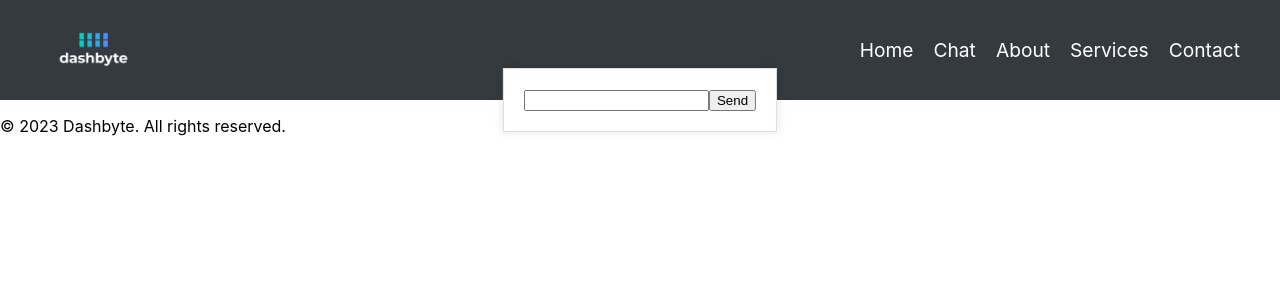
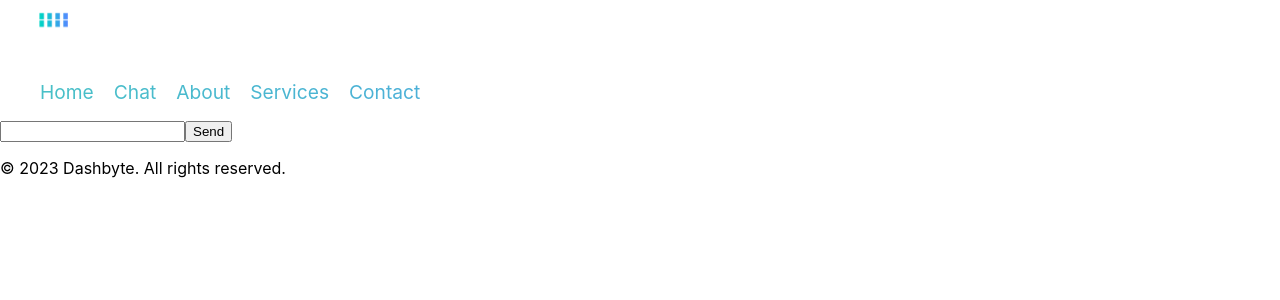
Before and after one commit to DarenShamoun/dashbyte, a React (Create React App) app: page / in a window 1280 px wide. Shown: the top 300 px of the page. Built offline with nearby package versions, Linux system fonts and the light colour scheme.

Commit message:
Visual updates

```diff
--- a/src/HeroSection.css
+++ /dev/null
@@ -1,15 +0,0 @@
-.hero-section {
-    position: relative;
-    /* Add more styles for your hero section */
-  }
-
-  .chatbot {
-    position: absolute;
-    top: 50%;
-    left: 50%;
-    transform: translate(-50%, -50%);
-    background-color: white;
-    border: 1px solid #ddd;
-    padding: 20px;
-    box-shadow: 0 0 10px rgba(0, 0, 0, 0.1);
-  }
--- a/src/HeroSection.js
+++ b/src/HeroSection.js
@@ -1,6 +1,6 @@
 import React from 'react';
 import ChatInterface from './ChatInterface'; // Import the chat interface component
-import styles from './HeroSection.css';
+import styles from './HeroSection.module.css';
 
 const HeroSection = () => {
   return (
--- /dev/null
+++ b/src/HeroSection.module.css
@@ -0,0 +1,16 @@
+.hero-section {
+  background-color: #000000;
+  color: #ffffff;
+  position: relative;
+}
+
+.chatbot {
+  position: absolute;
+  top: 50%;
+  left: 50%;
+  transform: translate(-50%, -50%);
+  background-color: white;
+  border: 1px solid #ddd;
+  padding: 20px;
+  box-shadow: 0 0 10px rgba(0, 0, 0, 0.1);
+}
--- a/src/Navbar.module.css
+++ b/src/Navbar.module.css
@@ -1,9 +1,11 @@
+/* Navbar */
 .navbar {
-  background-color: #343a40;
-  padding: 20px 40px;
-  display: flex;
-  justify-content: space-between;
-  align-items: center;
+  background-color: #000000;
+  color: #48C2C5;
+  /* Add gradient effect to the text */
+  background: linear-gradient(to right, #48C2C5, #548BFE);
+  -webkit-background-clip: text;
+  -webkit-text-fill-color: transparent;
 }
 
 .logo {
```
Also changed, not shown: src/ChatInterface.module.css (added, +8 -0 lines), src/Footer.module.css (added, +8 -0 lines), public/logo192.png (deleted), public/logo512.png (deleted).
